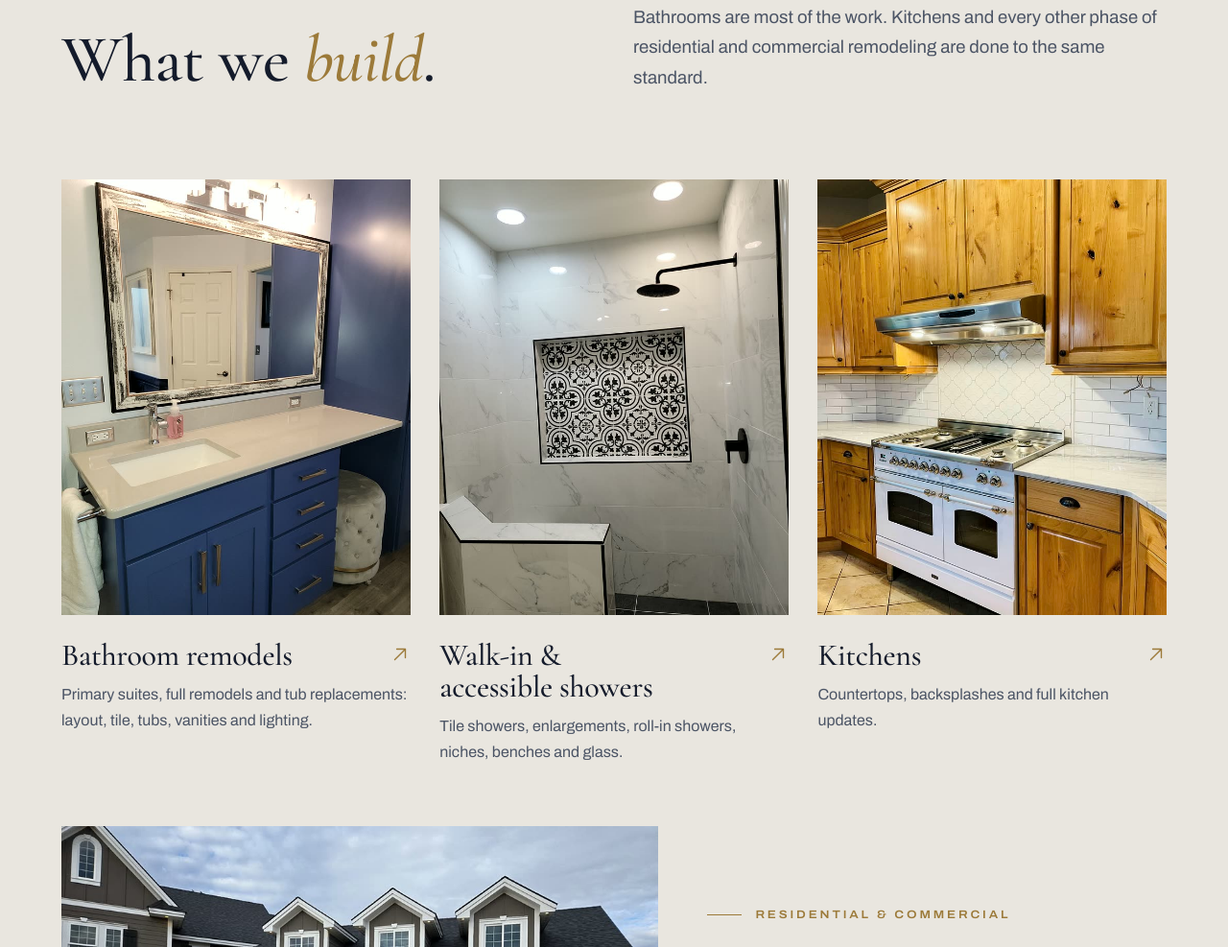
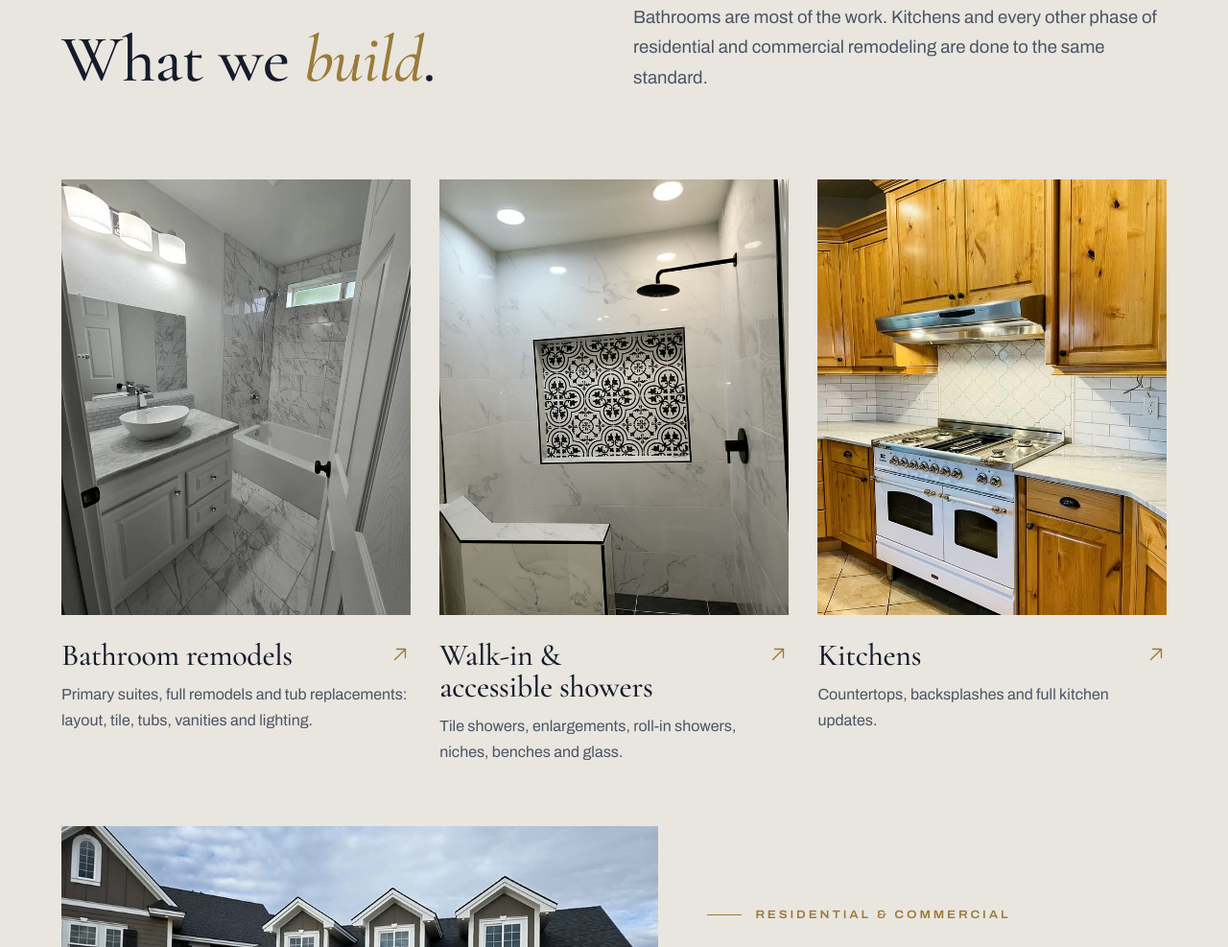
Before and after one commit to gcwebdesigner1-sudo/magic-valley-remodels, a plain HTML site: page index.html in a window 1280 px wide. Shown: the part 4663-5650 px from the top of the page at 96% size. Drawn offline with Linux system fonts and the light colour scheme.

Commit message:
Add marble-tile bath and double vanity photos: index.html

```diff
--- a/index.html
+++ b/index.html
@@ -132,7 +132,7 @@
         <p class="lead" data-r data-d="1">Bathrooms are most of the work. Kitchens and every other phase of residential and commercial remodeling are done to the same standard.</p>
       </div>
       <div class="svc-grid">
-        <a class="card" href="bathroom-remodeling/" data-r><div class="ph"><img src="img/navy-vanity-s.jpg" srcset="img/navy-vanity-s.jpg 900w, img/navy-vanity.jpg 1800w" sizes="(max-width: 900px) 100vw, 33vw" alt="Navy vanity with quartz top" loading="lazy"></div><h3>Bathroom remodels <svg class="icon" aria-hidden="true"><use href="icons.svg#i-arrow-up-right"/></svg></h3><p>Primary suites, full remodels and tub replacements: layout, tile, tubs, vanities and lighting.</p></a>
+        <a class="card" href="bathroom-remodeling/" data-r><div class="ph"><img src="img/vanity-tub-s.jpg" srcset="img/vanity-tub-s.jpg 900w, img/vanity-tub.jpg 1800w" sizes="(max-width: 900px) 100vw, 33vw" alt="Bathroom with vessel-sink vanity, marble-look tile floor and tiled tub surround" loading="lazy"></div><h3>Bathroom remodels <svg class="icon" aria-hidden="true"><use href="icons.svg#i-arrow-up-right"/></svg></h3><p>Primary suites, full remodels and tub replacements: layout, tile, tubs, vanities and lighting.</p></a>
         <a class="card" href="walk-in-showers/" data-r data-d="1"><div class="ph"><img src="img/pattern-niche-s.jpg" srcset="img/pattern-niche-s.jpg 900w, img/pattern-niche.jpg 1800w" sizes="(max-width: 900px) 100vw, 33vw" alt="Walk-in shower with patterned tile niche" loading="lazy"></div><h3>Walk-in &amp; accessible showers <svg class="icon" aria-hidden="true"><use href="icons.svg#i-arrow-up-right"/></svg></h3><p>Tile showers, enlargements, roll-in showers, niches, benches and glass.</p></a>
         <a class="card" href="#quote" data-r data-d="2"><div class="ph"><img src="img/kitchen-range-s.jpg" srcset="img/kitchen-range-s.jpg 900w, img/kitchen-range.jpg 1800w" sizes="(max-width: 900px) 100vw, 33vw" alt="Kitchen with new counters and tile backsplash" loading="lazy"></div><h3>Kitchens <svg class="icon" aria-hidden="true"><use href="icons.svg#i-arrow-up-right"/></svg></h3><p>Countertops, backsplashes and full kitchen updates.</p></a>
       </div>
```
